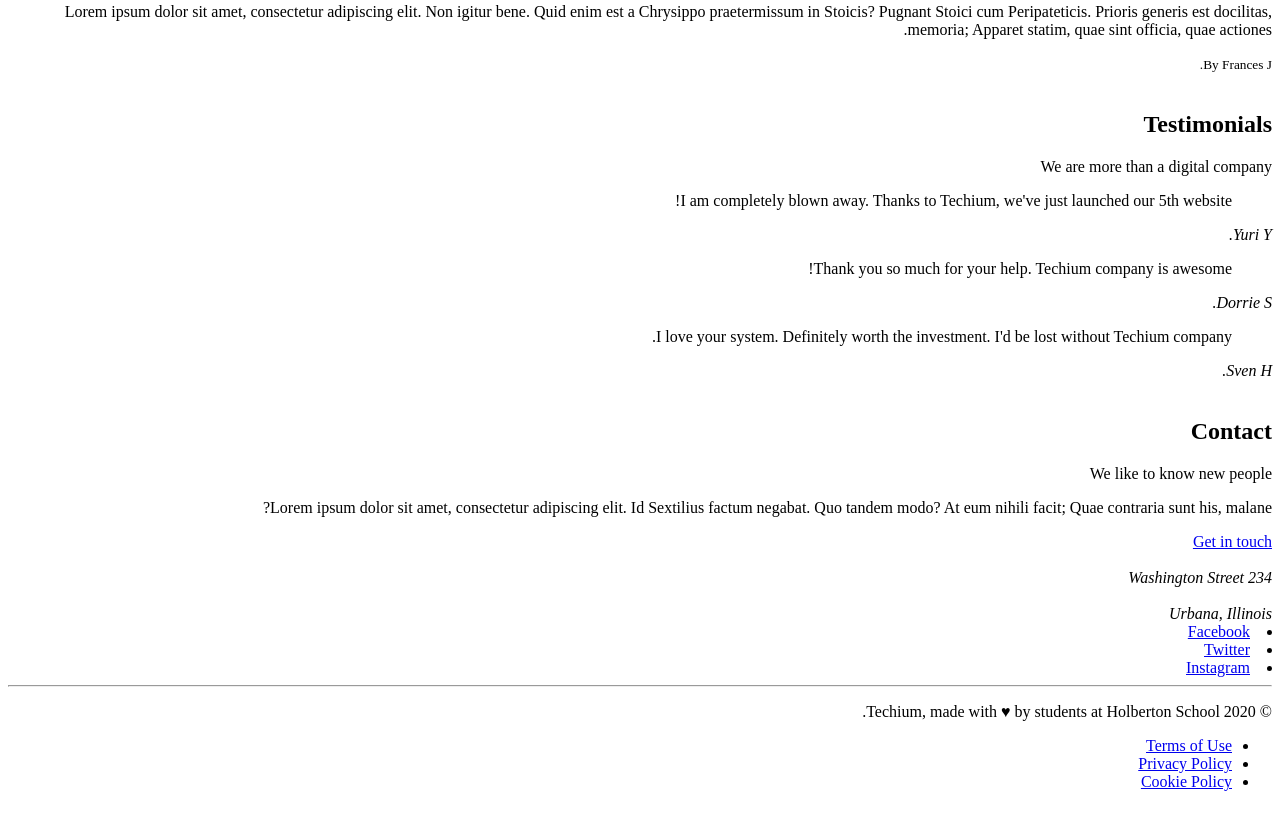
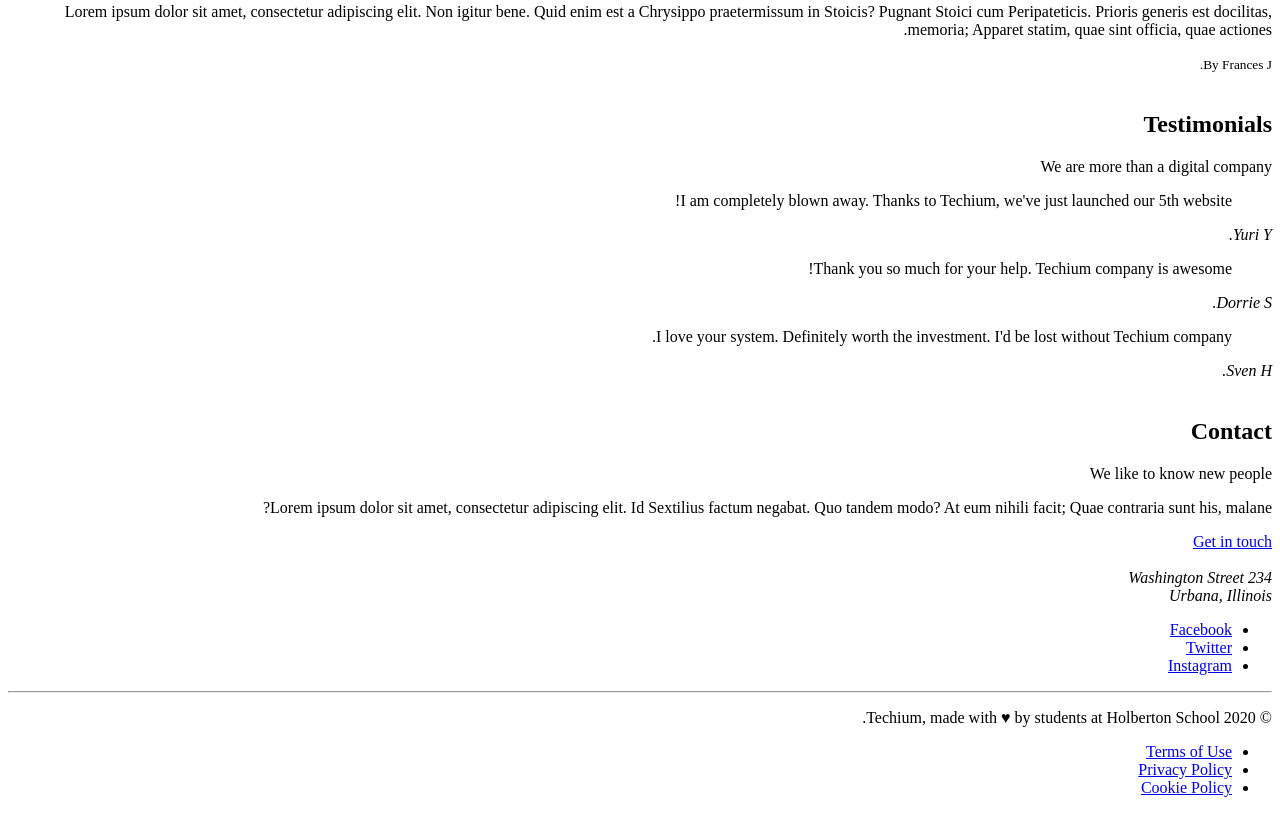
Before and after one commit to Pixeloceax/holbertonschool-web_front_end, a plain HTML site: page 0x00-html_advanced/31-index.html in a window 1280 px wide. Shown: the part 1903-2716 px from the top of the page. Drawn offline with Linux system fonts and the light colour scheme.

Commit message:
fix address tag and list

```diff
--- a/0x00-html_advanced/31-index.html
+++ b/0x00-html_advanced/31-index.html
@@ -194,15 +194,17 @@
         <br>
         <!-- Footer -->
         <footer>
-            <address>234 Washington Street</address>
+            <address>234 Washington Street
             <br>
-            <address>Urbana, Illinois</address>
+            Urbana, Illinois</address>
 
 
             <div>
-                <li><a href="https://www.facebook.com/HolbertonSchool/">Facebook</a></li>
-                <li><a href="https://twitter.com/holbertonschool">Twitter</a></li>
-                <li><a href="https://www.instagram.com/holbertonschool/">Instagram</a></li>
+                <ul>
+                    <li><a href="https://www.facebook.com/HolbertonSchool/">Facebook</a></li>
+                    <li><a href="https://twitter.com/holbertonschool">Twitter</a></li>
+                    <li><a href="https://www.instagram.com/holbertonschool/">Instagram</a></li>
+                </ul>
             </div>
 
             <hr>
```
